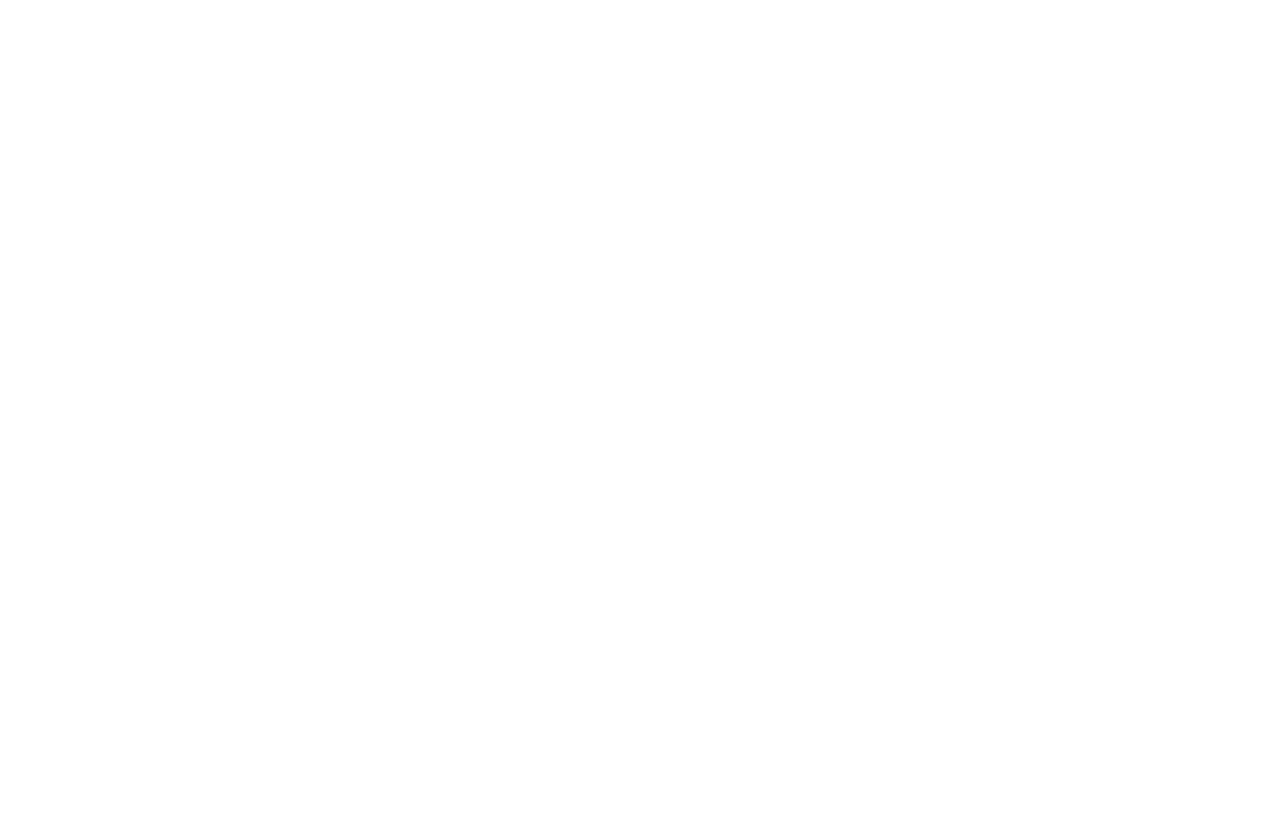
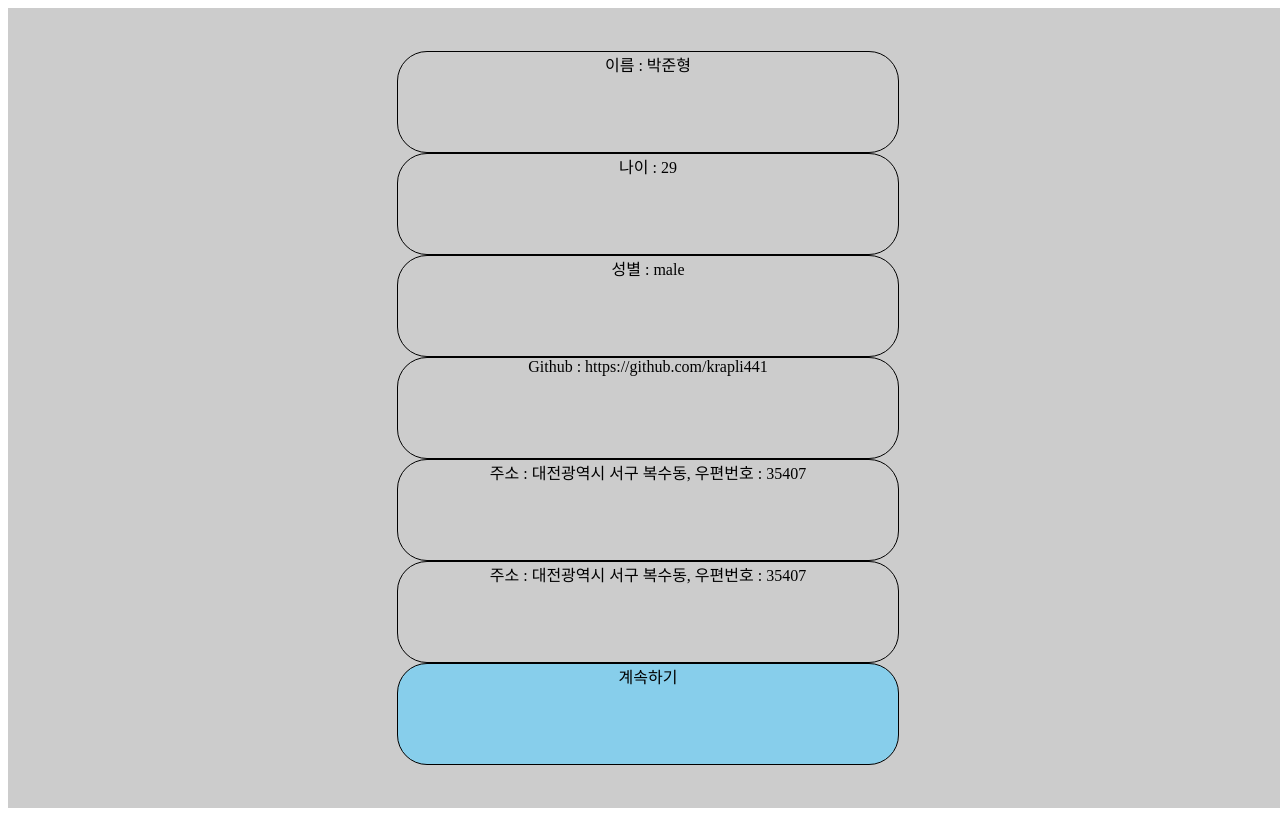
Before and after one commit to krapli441/2023.03.01_javascript_practice, a plain HTML site: page index.html in a window 1280 px wide. Drawn offline with Linux system fonts and the light colour scheme.

Commit message:
자스로 css 추가. 가운데정렬이 안됨

```diff
--- a/index.html
+++ b/index.html
@@ -8,18 +8,46 @@
 </head>
 <body>
   <div id="root">
-
+    <div></div>
+    <div></div>
+    <div></div>
+    <div></div>
+    <div></div>
+    <div></div>
+    <div></div>
   </div>
 
   <script>
-    function createDiv () {
+    // function createDiv () {
+    //   const root = document.getElementById('root');
+    //   let createDiv = document.createElement('div');
+    //   createDiv.setAttribute('class', 'list');
+    //   root.appendChild(createDiv);
+    // }
 
-      const root = document.getElementById('root');
-      let createDiv = document.createElement('div');
-      createDiv.setAttribute('class', 'list');
-      root.appendChild(createDiv);
+    const root = document.getElementById('root');
+    root.style.width = "100vw";
+    root.style.height = "100vh";
+    root.style.backgroundColor = "#ccc";
+    root.style.display = "flex";
+    root.style.flexDirection = "column";
+    root.style.justifyContent = "center";
+    root.style.alignItems = "center";
+    root.style.textAlign = "center";
 
+
+
+    for(let i = 0; i < root.children.length; i++) {
+      root.children[i].style.width = "500px";
+      root.children[i].style.height = "100px";
+      root.children[i].style.border = "1px solid black";
+      root.children[i].style.borderRadius = "30px";
     }
+
+
+    root.children[root.children.length - 1].style.backgroundColor = "skyblue";
+    root.children[root.children.length - 1].style.borderRadius =  "30px";
+
 
 
     let userInfo = {
@@ -30,24 +58,22 @@
       address : {
         city : "대전광역시",
         state : "서구",
-        dong : "복수",
+        dong : "복수동",
         postNumber : 35407,
         hostName : "복수동로"
       },
-      totalAddress :(function (city, state, dong, postNumber) {
-        return `${userInfo.address.city}시 ${userInfo.address.state} ${userInfo.address.dong}, 우편번호 : ${userInfo.address.postNumber}`;
-      }),
+      totalAddress : function (city, state, dong, postNumber) {
+        return `${userInfo.address.city} ${userInfo.address.state} ${userInfo.address.dong}, 우편번호 : ${userInfo.address.postNumber}`;
+      }
     };
 
-  const person = {
-    name: ['Max', 'Seokju'],
-    age: 33,
-    gender: 'male',
-    sayHi: function() {
-      alert(`Hi! I'm ${this.name[0]}.`);
-    }
-  };
-  person.sayHi();
+    root.children[0].innerHTML =  `이름 : ${userInfo.myName}`;
+    root.children[1].innerHTML =  `나이 : ${userInfo.age}`;
+    root.children[2].innerHTML =  `성별 : ${userInfo.gender}`;
+    root.children[3].innerHTML =  `Github : ${userInfo.githubAddress}`;
+    root.children[4].innerHTML =  `주소 : ${userInfo.totalAddress()}`;
+    root.children[5].innerHTML =  `주소 : ${userInfo.totalAddress()}`;
+    root.children[6].innerHTML =  `계속하기`;
 
   </script>
 </body>
```
